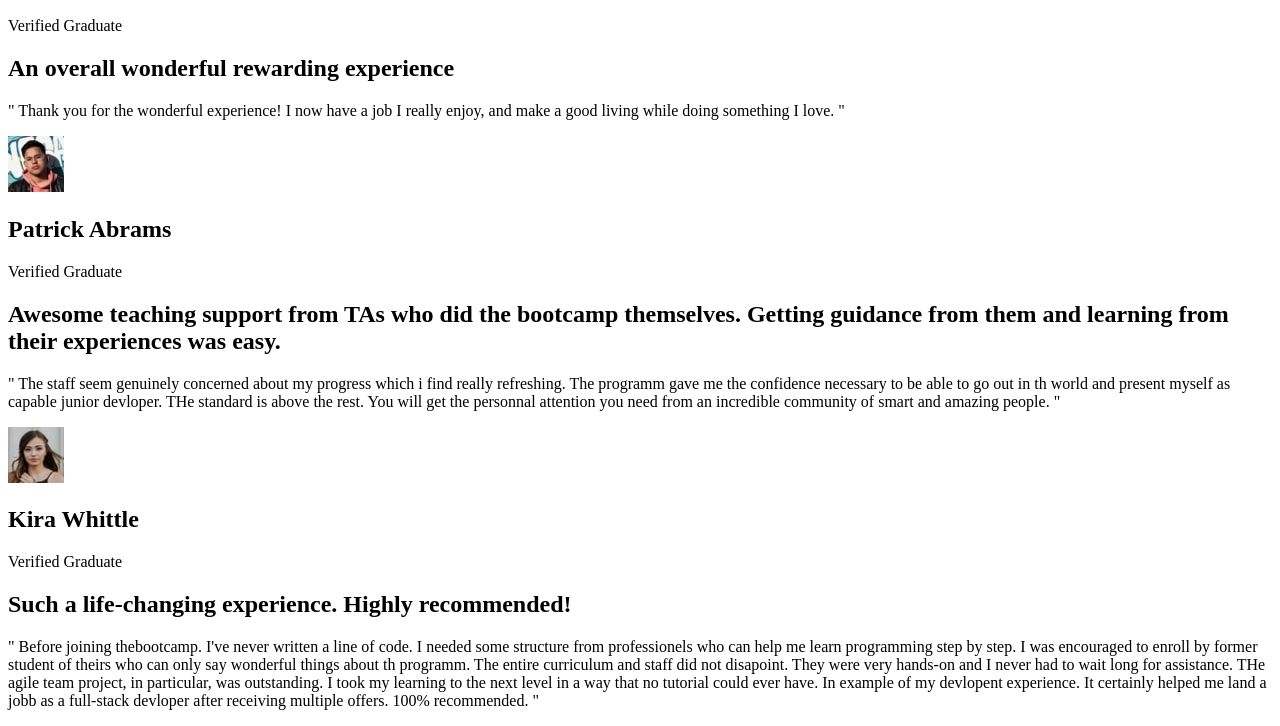
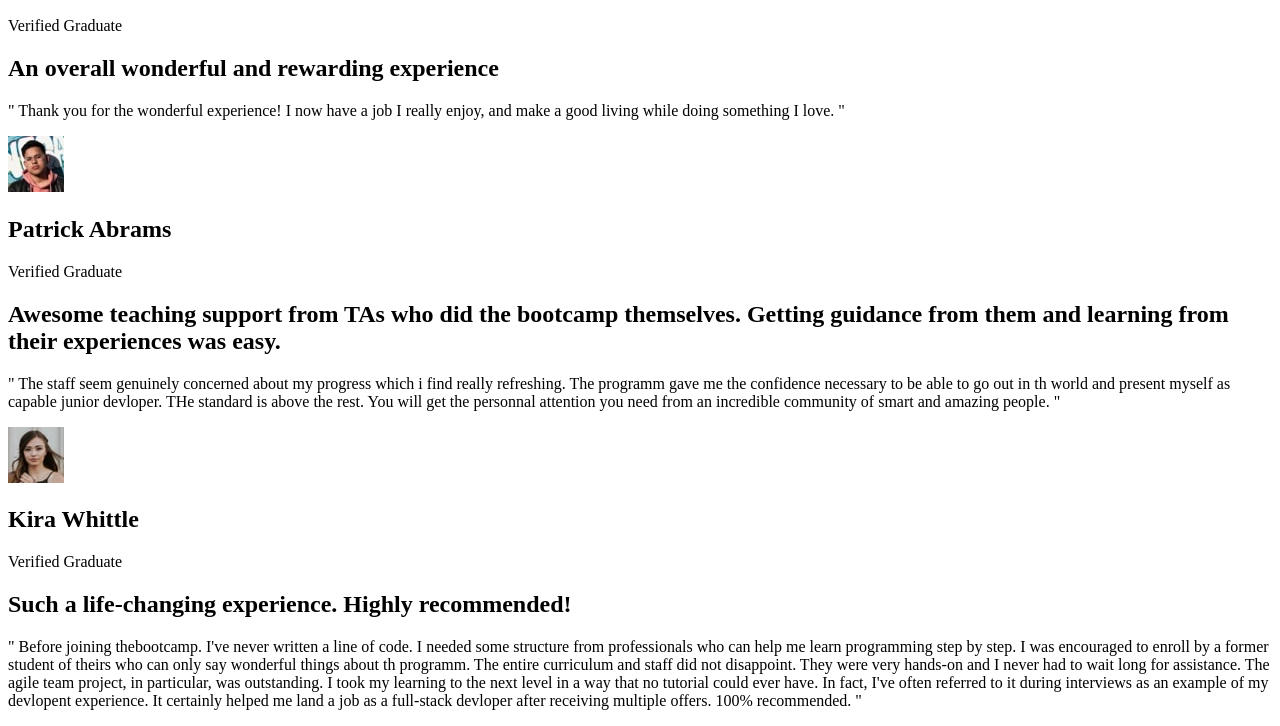
Before and after one commit to Math-ss/Testimonials-grid-section, a plain HTML site: page src/index.html in a window 1280 px wide. Shown: the part 672-1398 px from the top of the page. Drawn offline with Linux system fonts and the light colour scheme.

Commit message:
Spelling and texts corrections (HTML)

```diff
--- a/src/index.html
+++ b/src/index.html
@@ -14,7 +14,7 @@
                     </div>
                 </header>
                 <h1>
-                    I received a job offer mid-course, and the subject I learned were current,
+                    I received a job offer mid-course, and the subjects I learned were current,
                     if not more so, in the company I joined. I honestly feel I got every penny's worth.
                 </h1>
                 <p>
@@ -47,7 +47,7 @@
                         <p>Verified Graduate</p>
                     </div>
                 </header>
-                <h1>An overall wonderful rewarding experience</h1>
+                <h1>An overall wonderful and rewarding experience</h1>
                 <p>
                     " Thank you for the wonderful experience! I now have a job I really enjoy, and make a good
                     living while doing something I love. "
@@ -83,13 +83,13 @@
                 <h1>Such a life-changing experience. Highly recommended!</h1>
                 <p>
                     " Before joining thebootcamp. I've never written a line of code. I needed some structure
-                    from professionels who can help me learn programming step by step. I was encouraged to enroll
-                    by former student of theirs who can only say wonderful things about th programm. The entire
-                    curriculum and staff did not disapoint. They were very hands-on and I never had to wait long
-                    for assistance. THe agile team project, in particular, was outstanding. I took my learning to
-                    the next level in a way that no tutorial could ever have. In example of my devlopent experience.
-                    It certainly helped me land a jobb as a full-stack devloper after receiving multiple offers.
-                    100% recommended. "
+                    from professionals who can help me learn programming step by step. I was encouraged to enroll
+                    by a former student of theirs who can only say wonderful things about th programm. The entire
+                    curriculum and staff did not disappoint. They were very hands-on and I never had to wait long
+                    for assistance. The agile team project, in particular, was outstanding. I took my learning to
+                    the next level in a way that no tutorial could ever have. In fact, I've often referred to it
+                    during interviews as an example of my devlopent experience. It certainly helped me land a job
+                    as a full-stack devloper after receiving multiple offers. 100% recommended. "
                 </p>
             </article>
         </main>
```
